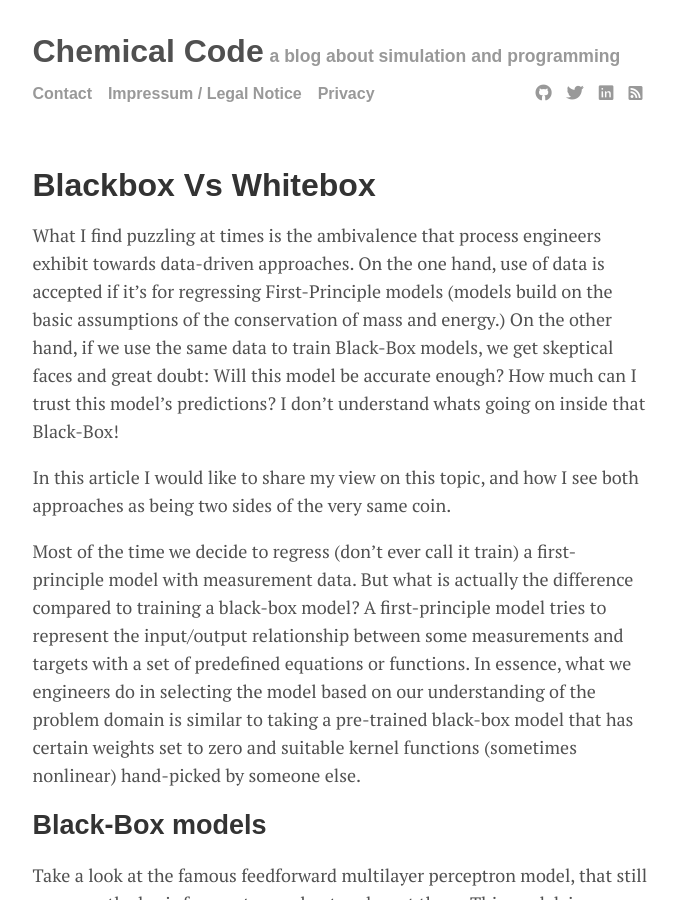
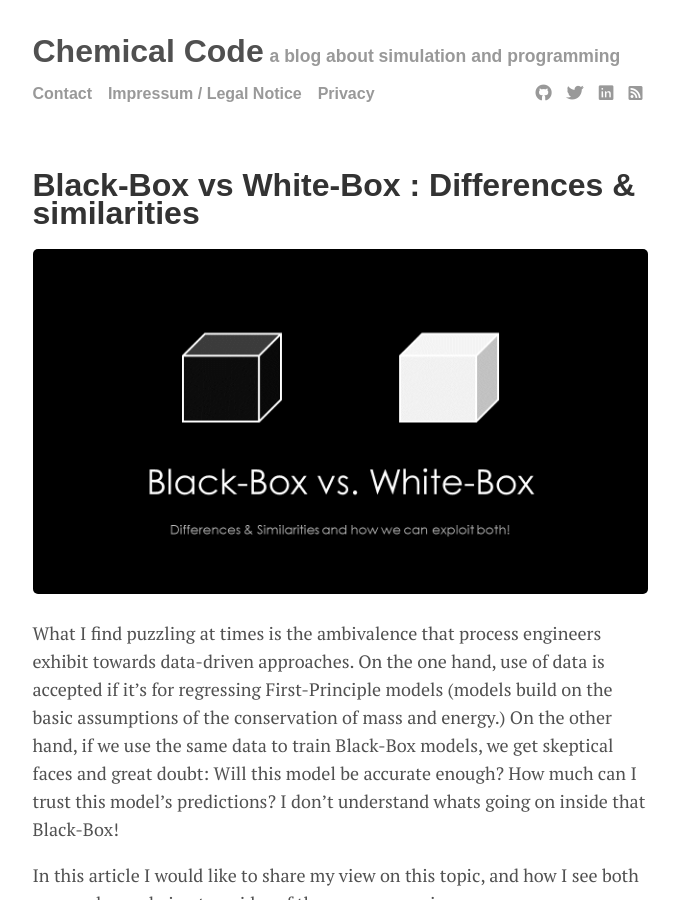
Before and after one commit to Nukleon84/ChemicalCode, a Jekyll site: the page built from _posts/2019-12-31-BlackBox-vs-WhiteBox.md, in a window 1280 px wide and 900 px high. Shown: the whole window, without its empty margins (300-979 px from the left). Built offline with Jekyll 4.4.1, drawn with Linux system fonts in a browser that asks for light colours; our own code applies the rules of GitHub Pages for plain Markdown files.

Commit message:
Added front matter to third article

```diff
--- a/_posts/2019-12-31-BlackBox-vs-WhiteBox.md
+++ b/_posts/2019-12-31-BlackBox-vs-WhiteBox.md
@@ -1,3 +1,12 @@
+---
+layout: post
+title: "Black-Box vs White-Box : Differences & similarities"
+author: "Jochen Steimel"
+categories: journal
+tags: [machinelearning numerics]
+image: Article3_Title.png
+---
+
 What I find puzzling at times is the ambivalence that process engineers exhibit towards data-driven approaches. On the one hand, use of data is accepted if it's for regressing First-Principle models (models build on the basic assumptions of the conservation of mass and energy.) On the other hand, if we use the same data to train Black-Box models, we get skeptical faces and great doubt: Will this model be accurate enough? How much can I trust this model’s predictions? I don't understand whats going on inside that Black-Box!
 
 In this article I would like to share my view on this topic, and how I see both approaches as being two sides of the very same coin.
```
